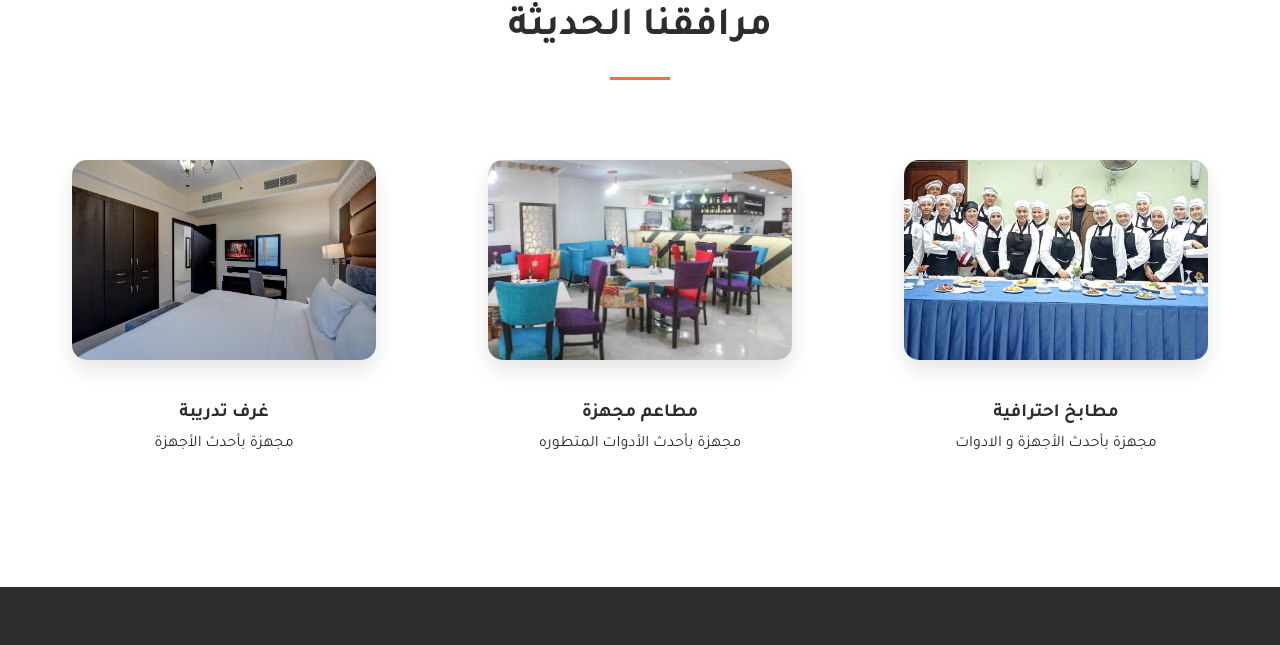
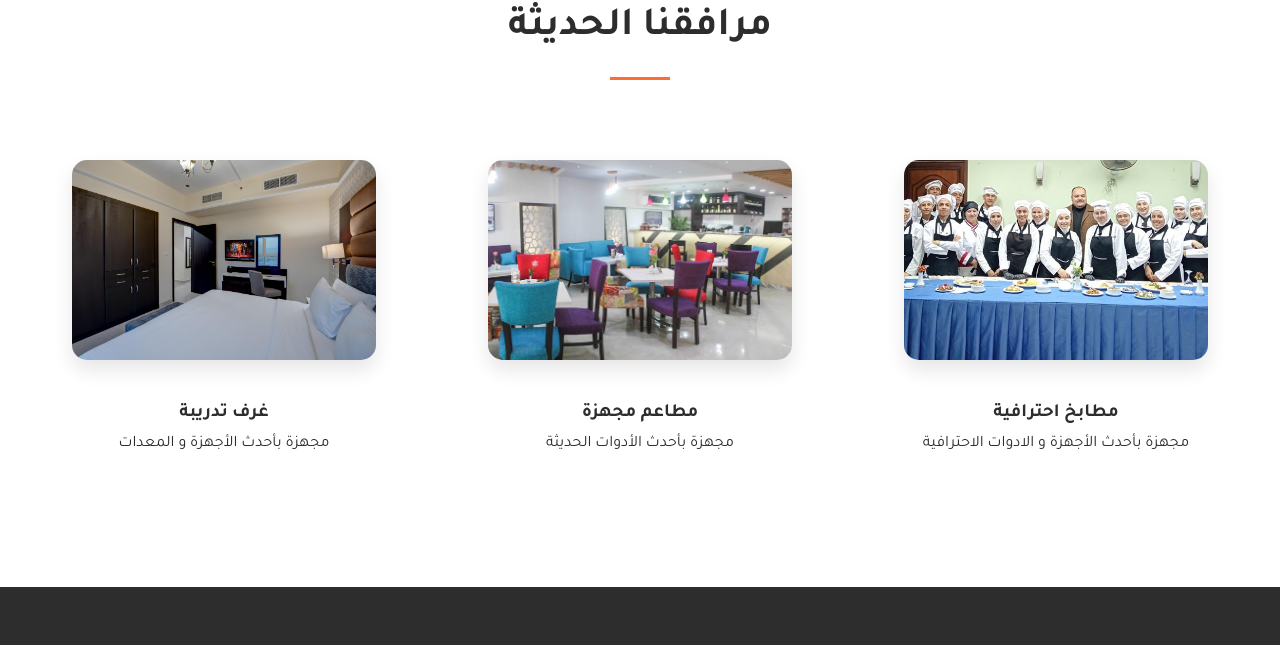
Before and after one commit to ahmednasr0022/madrasah.github.io, a plain HTML site: page index.html in a window 1280 px wide. Shown: the part 1770-2415 px from the top of the page. Drawn offline with Linux system fonts and the light colour scheme.

Commit message:
Add files via upload

```diff
--- a/index.html
+++ b/index.html
@@ -350,17 +350,17 @@
             <div class="facility-card">
                 <img src="kitchen.jpg" class="facility-image" alt="مطبخ تدريبي">
                 <h3>مطابخ احترافية</h3>
-                <p>مجهزة بأحدث الأجهزة و الادوات</p>
+                <p>مجهزة بأحدث الأجهزة و الادوات الاحترافية</p>
             </div>
             <div class="facility-card">
                 <img src="rest.jpg" class="facility-image" alt="مطبخ تدريبي">
                 <h3>مطاعم مجهزة</h3>
-                <p>مجهزة بأحدث الأدوات المتطوره</p>
+                <p>مجهزة بأحدث الأدوات الحديثة</p>
             </div>
             <div class="facility-card">
                 <img src="room.jpg" class="facility-image" alt="مطبخ تدريبي">
                 <h3>غرف تدريبة</h3>
-                <p>مجهزة بأحدث الأجهزة </p>
+                <p>مجهزة بأحدث الأجهزة و المعدات</p>
             </div>
             <!-- Add more facility cards -->
         </div>
```
